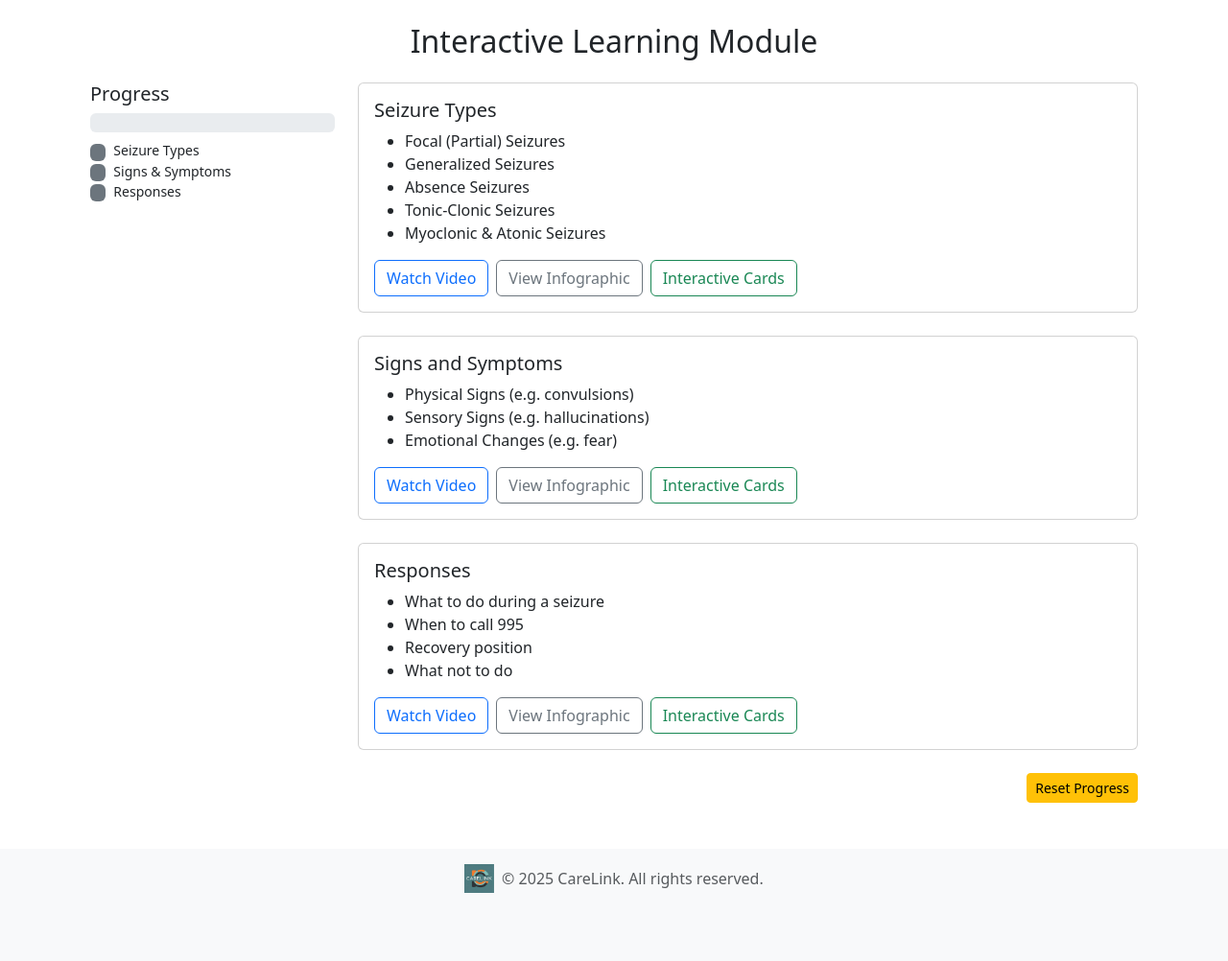
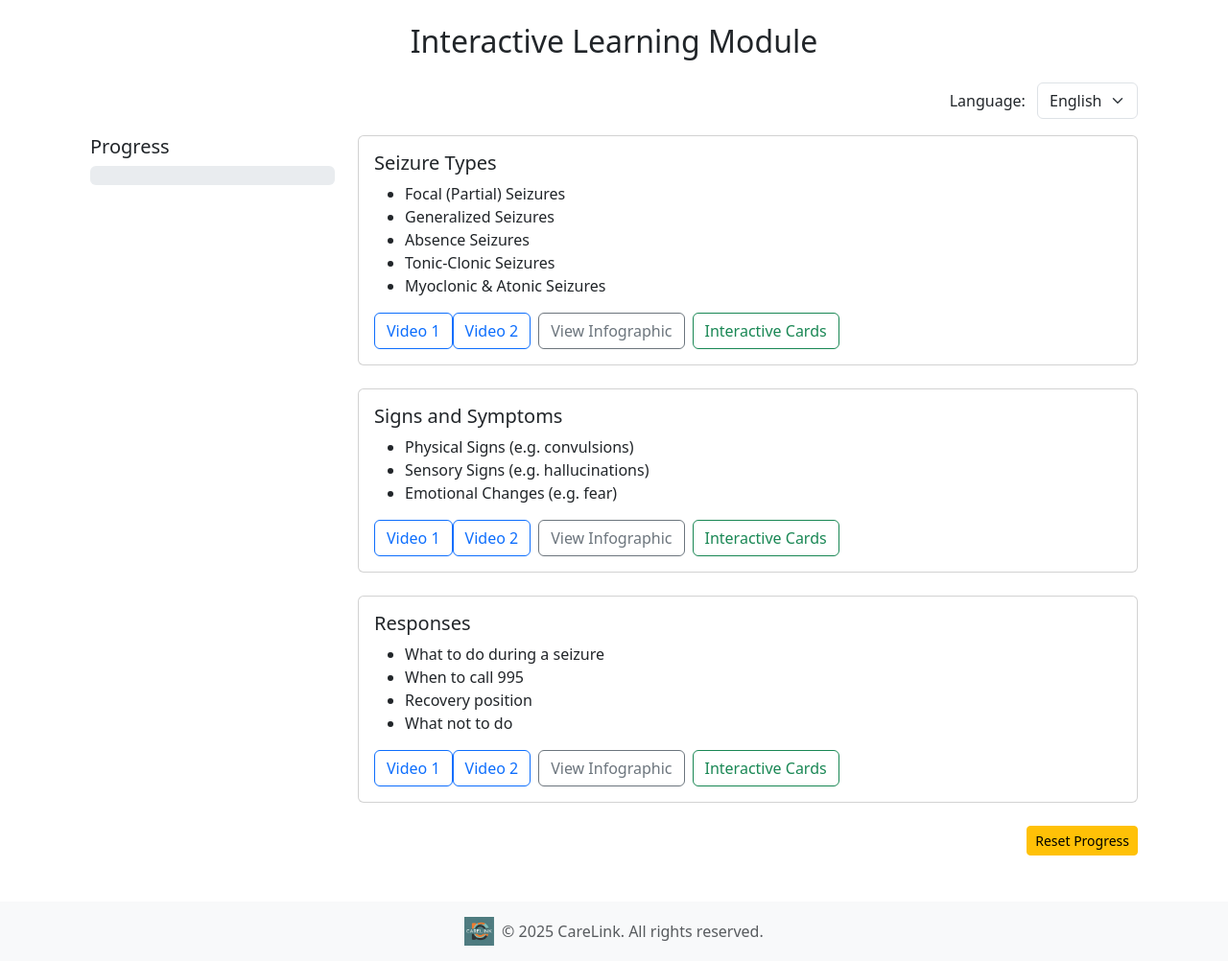
Before and after one commit to Decala/WEBDAP_Project, a Flask app: template templates/learn.html in a window 1280 px wide. Shown: the part 66-1068 px from the top of the page at 96% size. Before the commit the page ends 997 px from the top, so only its background shows below. Run offline with Flask 3, Linux system fonts and the light colour scheme; the template is opened without the code that fills it, so the values that code supplies are empty.

Commit message:
Add files via upload

```diff
--- a/templates/learn.html
+++ b/templates/learn.html
@@ -6,91 +6,63 @@
 <div class="container my-4">
     <h2 class="text-center mb-4">Interactive Learning Module</h2>
 
+    <!-- Language Selector -->
+    <div class="mb-3 text-end">
+        <label for="langSelect" class="form-label me-2">Language:</label>
+        <select id="langSelect" class="form-select d-inline-block w-auto" onchange="updateVideoLinks(this.value)">
+            <option value="en">English</option>
+            <option value="zh">中文</option>
+            <option value="ms">Malay</option>
+            <option value="ta">Tamil</option>
+        </select>
+    </div>
+
     <div class="row">
-        <!-- Progress Sidebar (Collapsible on mobile) -->
+        <!-- Progress Sidebar -->
         <div class="col-12 col-md-3 order-1 order-md-1 mb-3">
             <details class="d-block d-md-none mb-3">
                 <summary class="fw-bold mb-2">Progress Overview</summary>
                 <div class="progress mb-2" style="height: 20px;">
                     <div class="progress-bar bg-primary" role="progressbar" style="width: 0%;">0%</div>
                 </div>
-                <ul class="list-unstyled small">
-                    <li><span class="badge bg-secondary me-2" id="badge-seizure">&nbsp;</span>Seizure Types</li>
-                    <li><span class="badge bg-secondary me-2" id="badge-signs">&nbsp;</span>Signs & Symptoms</li>
-                    <li><span class="badge bg-secondary me-2" id="badge-response">&nbsp;</span>Responses</li>
-                </ul>
+                <ul class="list-unstyled small" id="progress-mobile"></ul>
             </details>
 
-            <!-- Visible on medium+ screens -->
             <div class="d-none d-md-block">
                 <h5>Progress</h5>
                 <div class="progress mb-2" style="height: 20px;">
                     <div class="progress-bar bg-primary" role="progressbar" style="width: 0%;">0%</div>
                 </div>
-                <ul class="list-unstyled small">
-                    <li><span class="badge bg-secondary me-2" id="badge-seizure-md">&nbsp;</span>Seizure Types</li>
-                    <li><span class="badge bg-secondary me-2" id="badge-signs-md">&nbsp;</span>Signs & Symptoms</li>
-                    <li><span class="badge bg-secondary me-2" id="badge-response-md">&nbsp;</span>Responses</li>
-                </ul>
+                <ul class="list-unstyled small" id="progress-desktop"></ul>
             </div>
         </div>
 
-        <!-- Learning Content Area -->
+        <!-- Learning Content -->
         <div class="col-12 col-md-9 order-2 order-md-2">
 
-            <!-- Section 1 -->
+            {% set sections = [
+                {"key": "seizure", "title": "Seizure Types", "items": ["Focal (Partial) Seizures", "Generalized Seizures", "Absence Seizures", "Tonic-Clonic Seizures", "Myoclonic & Atonic Seizures"]},
+                {"key": "signs", "title": "Signs and Symptoms", "items": ["Physical Signs (e.g. convulsions)", "Sensory Signs (e.g. hallucinations)", "Emotional Changes (e.g. fear)"]},
+                {"key": "response", "title": "Responses", "items": ["What to do during a seizure", "When to call 995", "Recovery position", "What not to do"]}
+            ] %}
+
+            {% for section in sections %}
             <div class="card mb-4">
                 <div class="card-body">
-                    <h5 class="card-title">Seizure Types</h5>
+                    <h5 class="card-title">{{ section["title"] }}</h5>
                     <ul>
-                        <li>Focal (Partial) Seizures</li>
-                        <li>Generalized Seizures</li>
-                        <li>Absence Seizures</li>
-                        <li>Tonic-Clonic Seizures</li>
-                        <li>Myoclonic & Atonic Seizures</li>
+                        {% for item in section["items"] %}
+                        <li>{{ item }}</li>
+                        {% endfor %}
                     </ul>
                     <div class="d-flex flex-column flex-md-row gap-2 mt-2">
-                        <a href="{{ url_for('video', section='seizure') }}" class="btn btn-outline-primary" onclick="markComplete('seizure')">Watch Video</a>
-                        <a href="/static/infographics/info1.png" class="btn btn-outline-secondary" target="_blank" rel="noopener" aria-label="View infographic on seizure types" onclick="markComplete('seizure')">View Infographic</a>
-                        <a href="/static/infographics/interactive1.png" class="btn btn-outline-success" onclick="markComplete('seizure')">Interactive Cards</a>
+                        <div class="video-links" data-section="{{ section['key'] }}"></div>
+                        <a href="/static/infographics/info_{{ section['key'] }}.png" class="btn btn-outline-secondary" target="_blank" rel="noopener" aria-label="View infographic on {{ section['title'] }}" onclick="markComplete('{{ section['key'] }}')">View Infographic</a>
+                        <a href="/static/infographics/interactive_{{ section['key'] }}.png" class="btn btn-outline-success" onclick="markComplete('{{ section['key'] }}')">Interactive Cards</a>
                     </div>
                 </div>
             </div>
-
-            <!-- Section 2 -->
-            <div class="card mb-4">
-                <div class="card-body">
-                    <h5 class="card-title">Signs and Symptoms</h5>
-                    <ul>
-                        <li>Physical Signs (e.g. convulsions)</li>
-                        <li>Sensory Signs (e.g. hallucinations)</li>
-                        <li>Emotional Changes (e.g. fear)</li>
-                    </ul>
-                    <div class="d-flex flex-column flex-md-row gap-2 mt-2">
-                        <a href="{{ url_for('video', section='signs') }}" class="btn btn-outline-primary" onclick="markComplete('signs')">Watch Video</a>
-                        <a href="/static/infographics/info2.png" class="btn btn-outline-secondary" target="_blank" rel="noopener" aria-label="View infographic on signs and symptoms" onclick="markComplete('signs')">View Infographic</a>
-                        <a href="/static/infographics/interactive2.png" class="btn btn-outline-success" onclick="markComplete('signs')">Interactive Cards</a>
-                    </div>
-                </div>
-            </div>
-
-            <!-- Section 3 -->
-            <div class="card mb-4">
-                <div class="card-body">
-                    <h5 class="card-title">Responses</h5>
-                    <ul>
-                        <li>What to do during a seizure</li>
-                        <li>When to call 995</li>
-                        <li>Recovery position</li>
-                        <li>What not to do</li>
-                    </ul>
-                    <div class="d-flex flex-column flex-md-row gap-2 mt-2">
-                        <a href="{{ url_for('video', section='response') }}" class="btn btn-outline-primary" onclick="markComplete('response')">Watch Video</a>
-                        <a href="/static/infographics/info3.png" class="btn btn-outline-secondary" target="_blank" rel="noopener" aria-label="View infographic on seizure response" onclick="markComplete('response')">View Infographic</a>
-                        <a href="/static/infographics/interactive3.png" class="btn btn-outline-success" onclick="markComplete('response')">Interactive Cards</a>
-                    </div>
-                </div>
-            </div>
+            {% endfor %}
 
             <!-- Reset Button -->
             <div class="text-end">
@@ -100,4 +72,71 @@
         </div>
     </div>
 </div>
+
+<!-- JavaScript -->
+<script>
+const sectionKeys = ['seizure', 'signs', 'response'];
+const videoCounts = {
+    seizure: 2,
+    signs: 2,
+    response: 2
+};
+
+function updateVideoLinks(lang) {
+    sectionKeys.forEach(section => {
+        const container = document.querySelector(`.video-links[data-section="${section}"]`);
+        container.innerHTML = '';
+        for (let i = 1; i <= videoCounts[section]; i++) {
+            const videoPath = `/static/videos/${lang}/${section}${i}.mp4`;
+            const btn = document.createElement('a');
+            btn.href = videoPath;
+            btn.className = 'btn btn-outline-primary';
+            btn.target = '_blank';
+            btn.rel = 'noopener';
+            btn.setAttribute('aria-label', `Watch ${section} video ${i} in ${lang}`);
+            btn.textContent = `Video ${i}`;
+            btn.onclick = () => markComplete(section);
+            container.appendChild(btn);
+        }
+    });
+}
+
+function markComplete(section) {
+    const progress = JSON.parse(localStorage.getItem('carelinkProgress')) || {};
+    progress[section] = true;
+    localStorage.setItem('carelinkProgress', JSON.stringify(progress));
+    updateProgressBar();
+}
+
+function updateProgressBar() {
+    const completed = JSON.parse(localStorage.getItem('carelinkProgress')) || {};
+    const done = sectionKeys.filter(k => completed[k]).length;
+    const percent = Math.round((done / sectionKeys.length) * 100);
+    document.querySelectorAll('.progress-bar').forEach(bar => {
+        bar.style.width = percent + '%';
+        bar.textContent = percent + '%';
+    });
+
+    const mobileList = document.getElementById('progress-mobile');
+    const desktopList = document.getElementById('progress-desktop');
+    mobileList.innerHTML = '';
+    desktopList.innerHTML = '';
+    sectionKeys.forEach(key => {
+        const isDone = completed[key];
+        const badgeClass = isDone ? 'bg-success' : 'bg-secondary';
+        const badgeText = isDone ? '✓' : '&nbsp;';
+        const label = key.charAt(0).toUpperCase() + key.slice(1);
+        const itemHTML = `<li><span class="badge ${badgeClass} me-2">${badgeText}</span>${label}</li>`;
+        mobileList.innerHTML += itemHTML;
+        desktopList.innerHTML += itemHTML;
+    });
+}
+
+document.addEventListener('DOMContentLoaded', () => {
+    const initialLang = "{{ lang | default('en') }}";
+    document.getElementById('langSelect').value = initialLang;
+    updateVideoLinks(initialLang);
+    updateProgressBar();
+});
+</script>
 {% endblock %}
```
